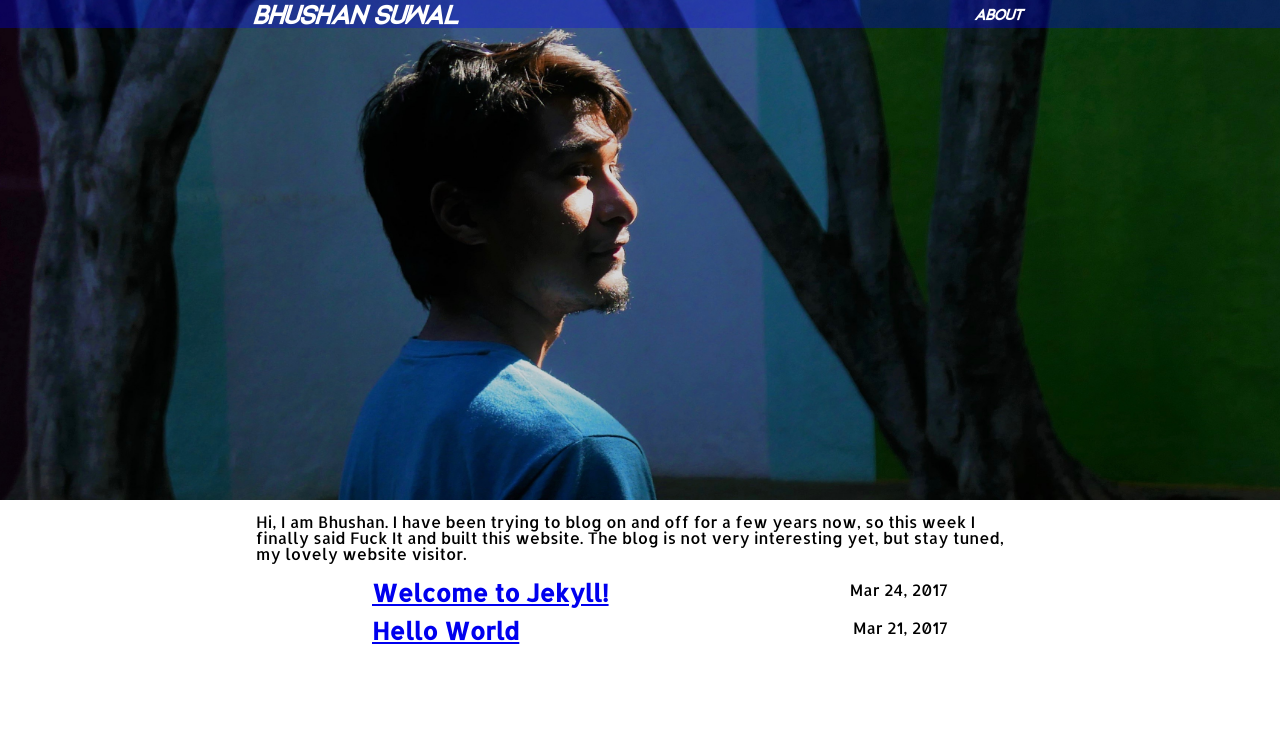
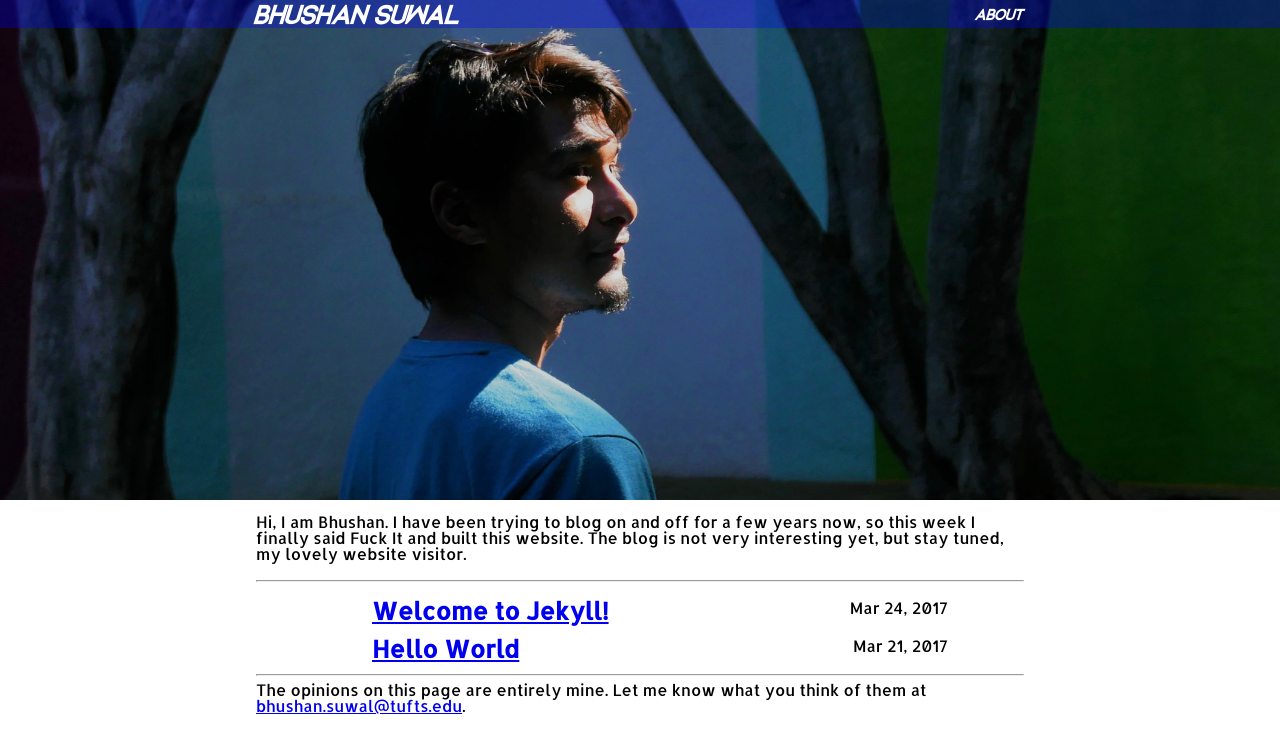
Before and after one commit to bsuwal/site, a Jekyll site: the page built from index.html, in a window 1280 px wide. Shown: the top 753 px of the page. Built offline with Jekyll 4.4.1, drawn with Linux system fonts in a browser that asks for light colours.

Commit message:
added footer

```diff
--- /dev/null
+++ b/_includes/footer.md
@@ -0,0 +1,5 @@
+<footer>
+  <hr>
+  The opinions on this page are entirely mine. Let me know what you think of them at <a href="mailto:bhushan.suwal@tufts.edu">bhushan.suwal@tufts.edu</a>.
+  <br><br>
+</footer>
--- /dev/null
+++ b/_includes/header.md
@@ -0,0 +1,15 @@
+ <head>
+    <title>{{ page.title }}</title>
+    <link rel="stylesheet" type="text/css" href="assets/home.css" />
+    <meta name="viewport" content="width=device-width" />
+  </head>
+  <div class = "top-container">
+    <div class ="my-good-photo">
+          <div class = "top-bar">
+            <div class = "container">
+              <div class = "left-container"><h1><a href = "/"> Bhushan Suwal </a></h1> </div>
+              <div class = "right-container"> <h3> About </h3> </div>
+            </div>
+          </div>
+    </div>
+  </div>
--- a/_layouts/default.html
+++ b/_layouts/default.html
@@ -1,20 +1,8 @@
 <!DOCTYPE html>
-<html lang="{{ page.lang | default: site.lang | default: "en" }}">
-
-  {% include head.html %}
-
+<html lang="en">
+  {% include header.md %}
   <body>
-
-    {% include header.html %}
-
-    <main class="page-content" aria-label="Content">
-      <div class="wrapper">
         {{ content }}
-      </div>
-    </main>
-
-    {% include footer.html %}
-
+        {% include footer.md %}
   </body>
-
 </html>
--- a/assets/home.css
+++ b/assets/home.css
@@ -82,6 +82,16 @@ li{
 	list-style: none;
 }
 
+footer {
+	max-width: 48rem;
+	margin: auto;
+	font-family: allerta;
+}
+
+.left-container h1 a{
+	color: white;
+	text-decoration: none;
+}
 @font-face {
 	font-family: dual300;
 	src: url("Dual-300.ttf");
--- a/index.html
+++ b/index.html
@@ -1,28 +1,11 @@
 ---
-title: home
+title: Bhushan Suwal
+layout: default
 ---
 
+	<div class = "posts-header"> <p> Hi, I am Bhushan. I have been trying to blog on and off for a few years now, so this week I finally said Fuck It and built this website. The blog is not very interesting yet, but stay tuned, my lovely website visitor.</p>
+  <hr></div>
 
-<!DOCTYPE html>
-
-<head>
-	<title>Bhushan Suwal</title>
-	<link rel="stylesheet" type="text/css" href="assets/home.css" />
-	<meta name="viewport" content="width=device-width" />
-</head>
-
-<body>
-	<div class = "top-container">
-		<div class ="my-good-photo">
-        	<div class = "top-bar">
-        		<div class = container>
-        		<div class = "left-container"><h1> Bhushan Suwal </h1> </div>
-				<div class = "right-container"> <h3> About </h3> </div>
-				</div>
-			</div>
-        </div>
-	</div>
-	<div class = "posts-header"> <p> Hi, I am Bhushan. I have been trying to blog on and off for a few years now, so this week I finally said Fuck It and built this website. The blog is not very interesting yet, but stay tuned, my lovely website visitor.</p></div>
 	 <ul class="post-list">
     {% for post in site.posts %}
       <li>
@@ -36,4 +19,3 @@ title: home
       </li>
     {% endfor %}
   </ul>
-</body>
```
Also changed, not shown: _layouts/post.html (+8 -18 lines), assets/main.scss (deleted, +0 -39 lines).
